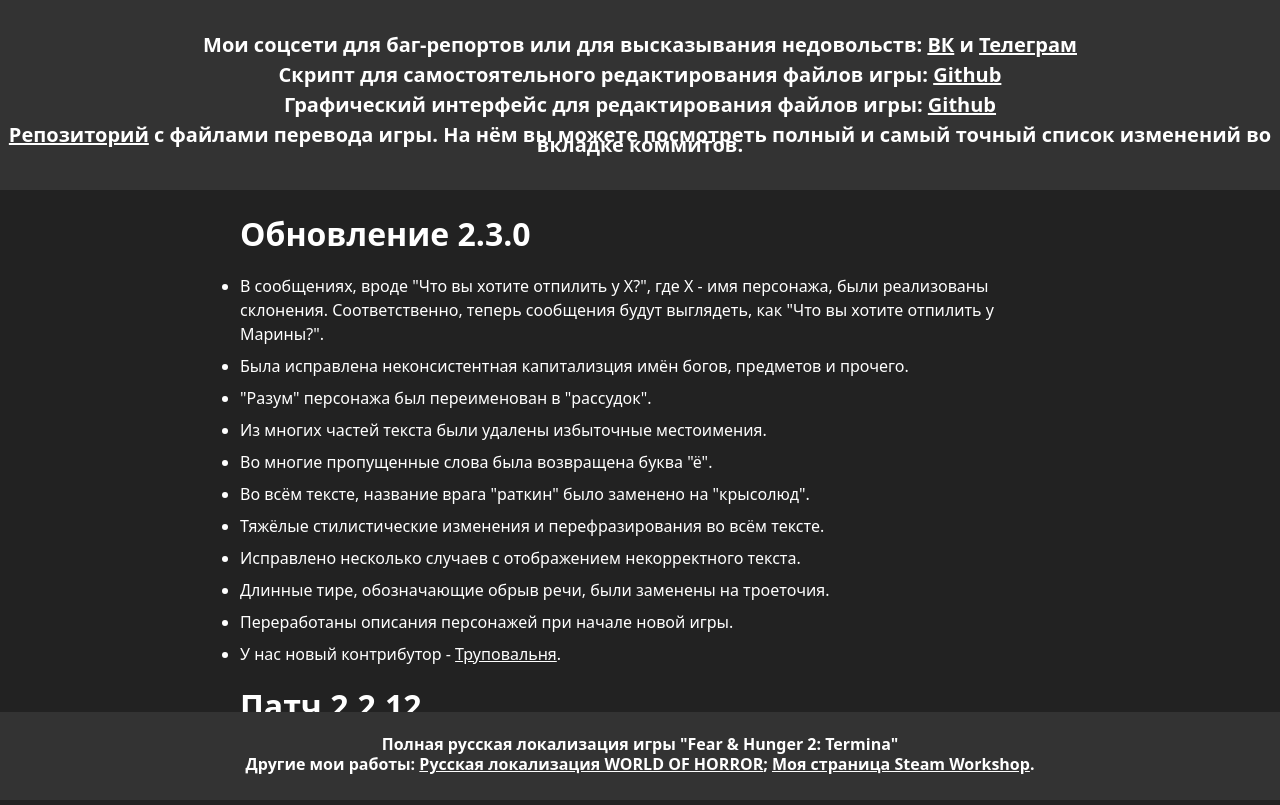
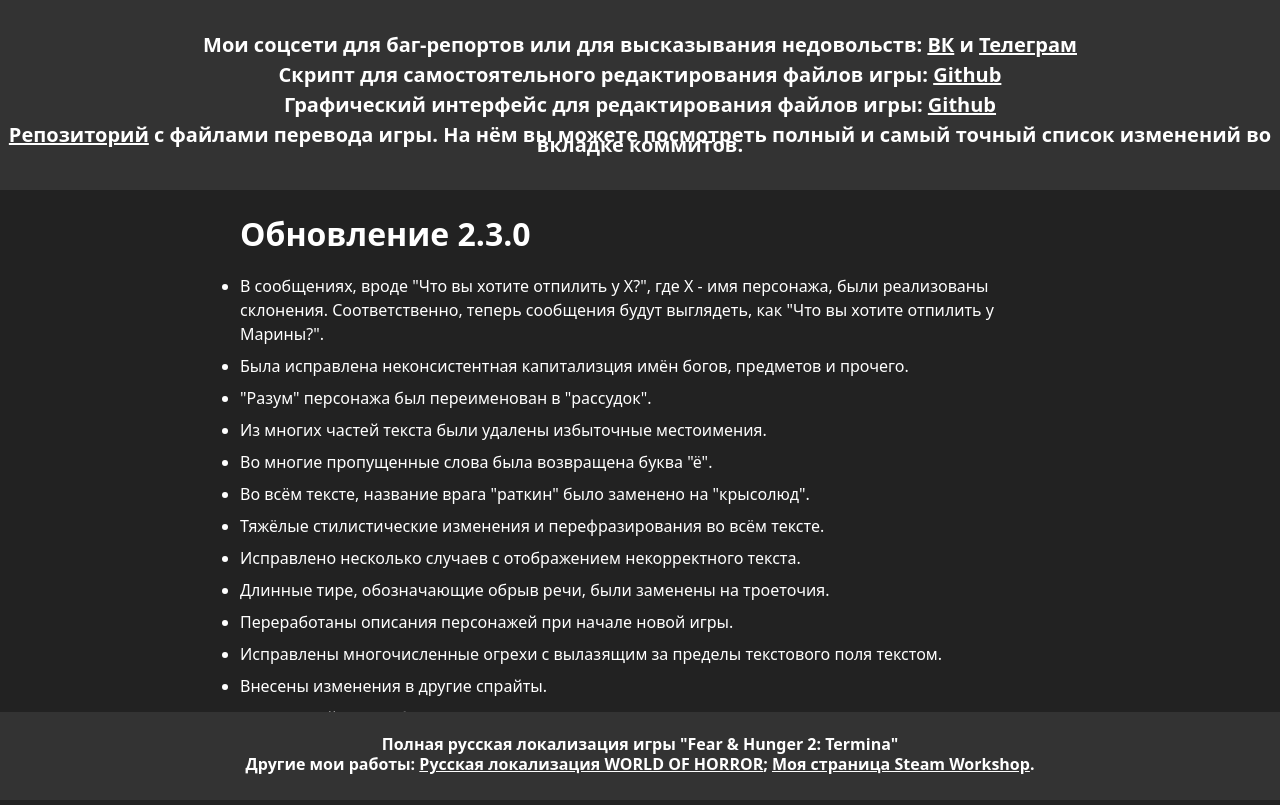
Before and after one commit to savannstm/fh2-termina-translation, a website: page 2.3.0 СПИСОК ИЗМЕНЕНИЙ.html in a window 1280 px wide. Shown: the top 805 px of the page. Drawn offline with Linux system fonts and the light colour scheme.

Commit message:
Обновить список изменений

```diff
--- a/2.3.0 СПИСОК ИЗМЕНЕНИЙ.html
+++ b/2.3.0 СПИСОК ИЗМЕНЕНИЙ.html
@@ -41,6 +41,8 @@
                 <li>Исправлено несколько случаев с отображением некорректного текста.</li>
                 <li>Длинные тире, обозначающие обрыв речи, были заменены на троеточия.</li>
                 <li>Переработаны описания персонажей при начале новой игры.</li>
+                <li>Исправлены многочисленные огрехи с вылазящим за пределы текстового поля текстом.</li>
+                <li>Внесены изменения в другие спрайты.</li>
                 <li>У нас новый контрибутор - <a href="https://t.me/trupovalnya">Труповальня</a>.</li>
             </ul>
 
```
